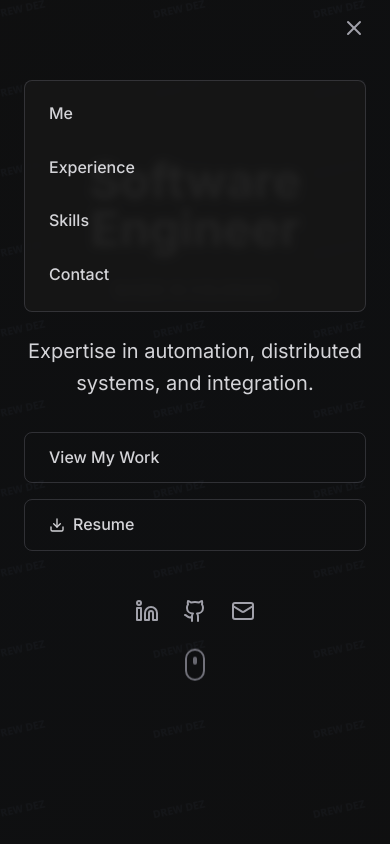
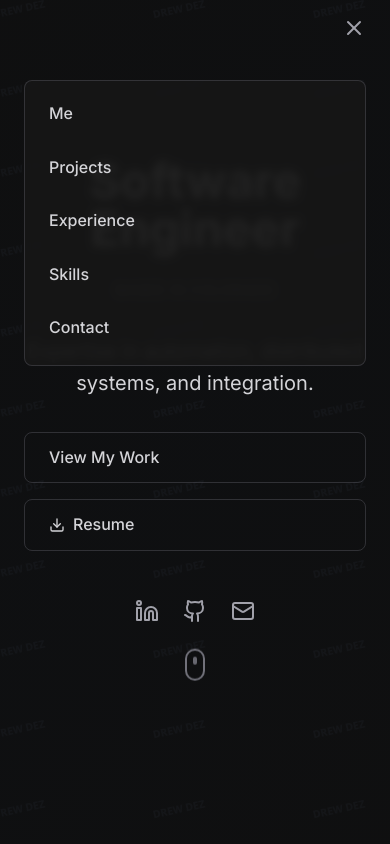
Before and after one commit to drewdezco/2025_updated_portfolio, a React (Vite) app: page / in a window 390 px wide. Both pictures are taken after a click on the button 354 px from the left and 28 px from the top of the page. Shown: the top 844 px of the page. Built offline with nearby package versions, Linux system fonts and the light colour scheme.

Commit message:
updated mobile bouncing mouse & mobile hamburger menu options/order

```diff
--- a/src/components/Navbar.tsx
+++ b/src/components/Navbar.tsx
@@ -88,6 +88,12 @@ const Navbar: React.FC = () => {
                 Me
               </button>
               <button
+                onClick={() => scrollToSection('projects')}
+                className="block px-4 py-3 text-gray-300 hover:text-white transition-colors duration-500 w-full text-left font-medium"
+              >
+                Projects
+              </button>
+              <button
                 onClick={() => scrollToSection('experience')}
                 className="block px-4 py-3 text-gray-300 hover:text-white transition-colors duration-500 w-full text-left font-medium"
               >
```
